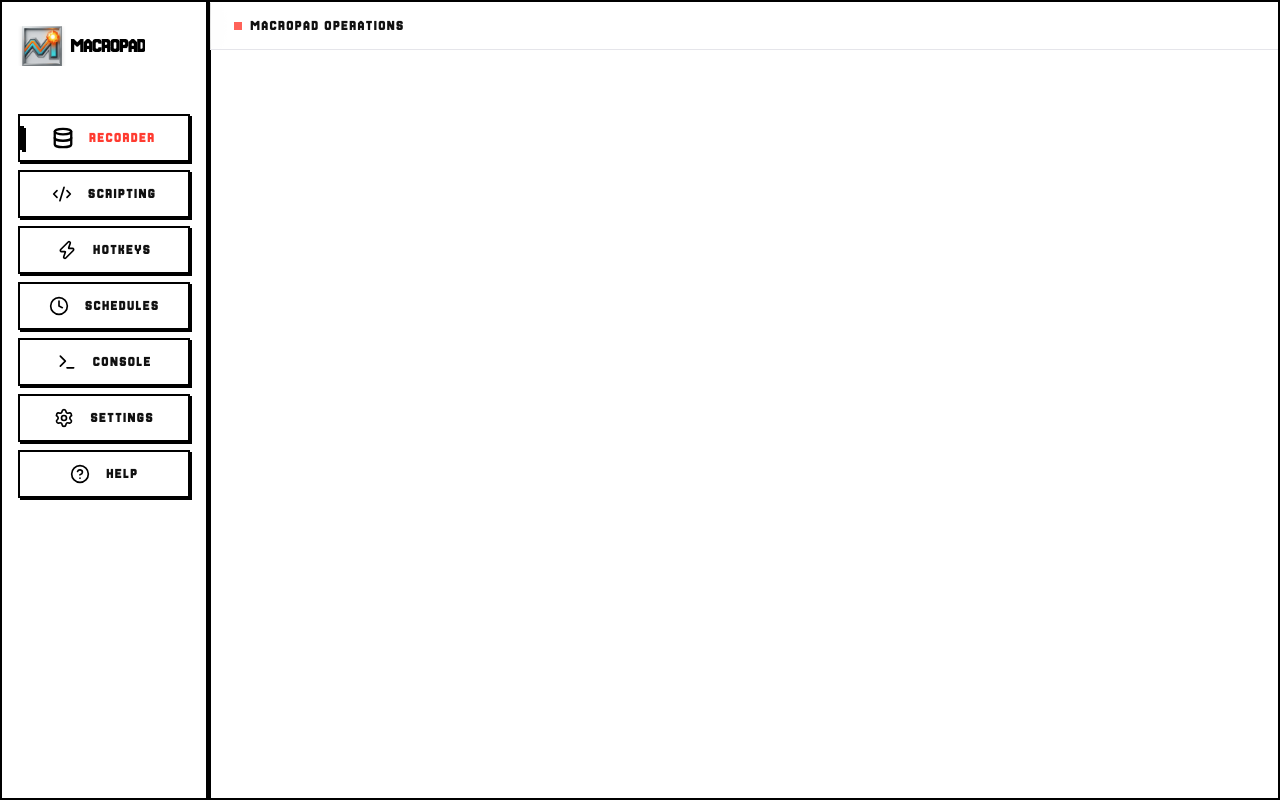
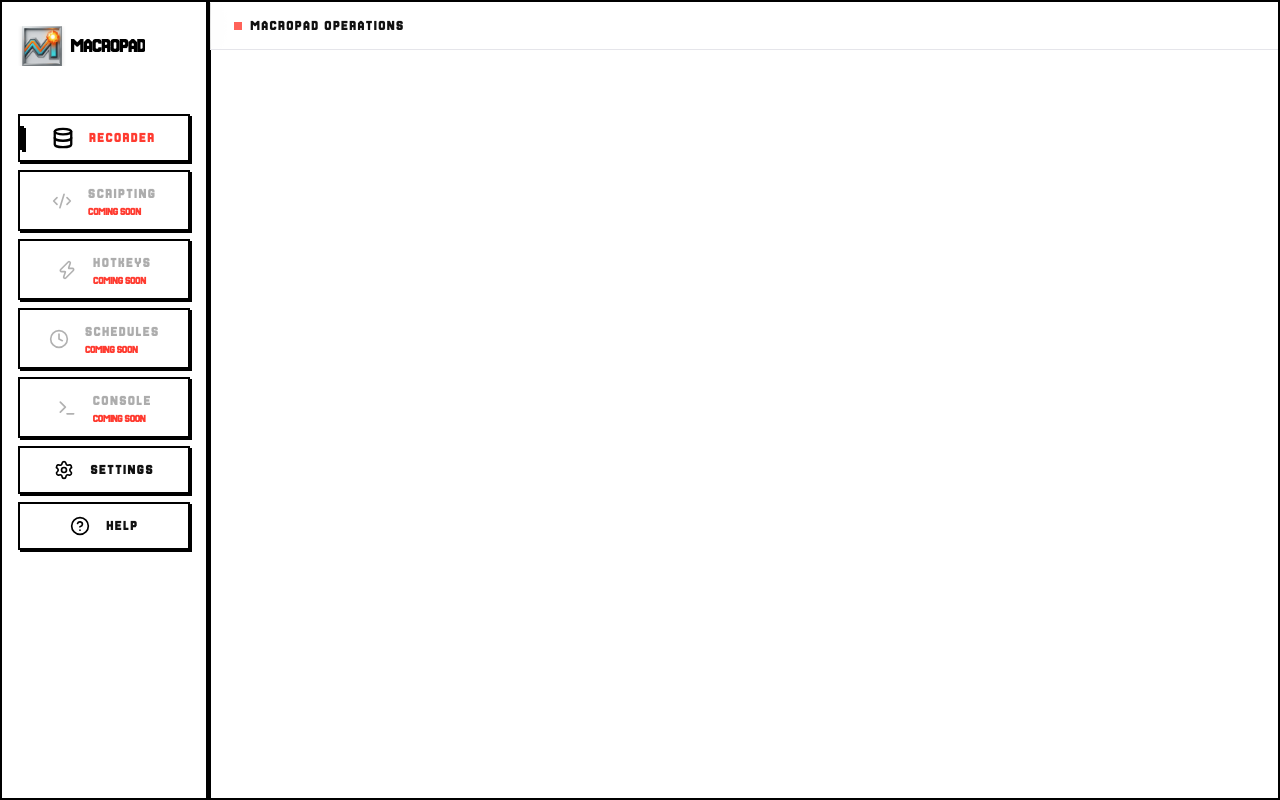
Before and after one commit to BIJJUDAMA/MacroPad, a React (Vite) app in the folder gui/: page / in a window 1280 px wide. Built offline with nearby package versions, Linux system fonts and the light colour scheme.

Commit message:
feat: overhaul release visuals, lock future GUI features, and align documentation

```diff
--- a/gui/src/App.tsx
+++ b/gui/src/App.tsx
@@ -63,10 +63,10 @@ function AppContent() {
 
   const navItems = [
     { id: 'recorder', icon: Database, label: 'Recorder' },
-    { id: 'scripting', icon: Code2, label: 'Scripting' },
-    { id: 'hotkeys', icon: Zap, label: 'Hotkeys' },
-    { id: 'scheduler', icon: Clock, label: 'Schedules' },
-    { id: 'terminal', icon: Terminal, label: 'Console' },
+    { id: 'scripting', icon: Code2, label: 'Scripting', comingSoon: true },
+    { id: 'hotkeys', icon: Zap, label: 'Hotkeys', comingSoon: true },
+    { id: 'scheduler', icon: Clock, label: 'Schedules', comingSoon: true },
+    { id: 'terminal', icon: Terminal, label: 'Console', comingSoon: true },
     { id: 'settings', icon: Settings, label: 'Settings' },
     { id: 'help', icon: HelpCircle, label: 'Help' },
   ] as const
@@ -99,23 +99,34 @@ function AppContent() {
           {navItems.map(item => {
             const isActive = tab === item.id
             const Icon = item.icon
+            const isComingSoon = 'comingSoon' in item && item.comingSoon;
             return (
               <button
                 key={item.id}
-                onClick={() => setTab(item.id)}
-                className={`w-full flex items-center gap-4 px-4 py-3 rounded-xl transition-all duration-300 relative group
+                onClick={() => !isComingSoon && setTab(item.id)}
+                className={`w-full flex items-center gap-4 px-4 py-3 rounded-xl transition-all duration-300 relative group overflow-hidden
                   ${isActive
                     ? 'bg-primary/10 text-primary shadow-[inset_0_0_20px_var(--color-primary-dim)] border border-primary/20'
-                    : 'text-text-dim hover:text-text-main hover:bg-surface-light border border-transparent'}
+                    : isComingSoon
+                      ? 'text-text-muted/40 cursor-not-allowed border border-transparent'
+                      : 'text-text-dim hover:text-text-main hover:bg-surface-light border border-transparent'}
                 `}
               >
-                <div className={`transition-transform duration-300 ${isActive ? 'scale-110' : 'group-hover:scale-110'}`}>
+                <div className={`transition-transform duration-300 ${isActive ? 'scale-110' : !isComingSoon ? 'group-hover:scale-110' : 'grayscale opacity-30 shadow-none'}`}>
                   <Icon size={20} strokeWidth={isActive ? 2.5 : 2} />
                 </div>
 
-                <span className={`text-sm font-bold uppercase tracking-widest transition-colors ${isActive ? 'text-primary' : 'text-text-dim'}`}>
-                  {item.label}
-                </span>
+                <div className="flex flex-col items-start">
+                  <span className={`text-sm font-bold uppercase tracking-widest transition-colors
+                    ${isActive ? 'text-primary' : isComingSoon ? 'text-text-muted/40' : 'text-text-dim'}`}>
+                    {item.label}
+                  </span>
+                  {isComingSoon && (
+                    <span className="text-[11px] text-primary font-bold uppercase tracking-tighter leading-none mt-0.5">
+                      Coming Soon
+                    </span>
+                  )}
+                </div>
 
                 {/* Active Indicator Line */}
                 {isActive && (
--- a/gui/src/index.css
+++ b/gui/src/index.css
@@ -185,5 +185,8 @@
   background: var(--tertiary);
 }
 
-/* --- CHEVRON-MAXIMALIST ANIMATIONS --- */
-/* (Pulsing animations removed for a cleaner visual aesthetic) */
+
+/* --- FOOTER SPARE --- */
+.mt-auto {
+  margin-top: auto;
+}
```
Also changed, not shown: 3 other files (tests, documents, lock files or other folders).
